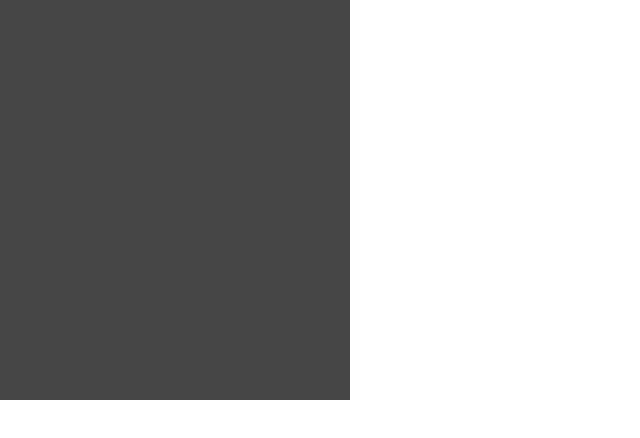
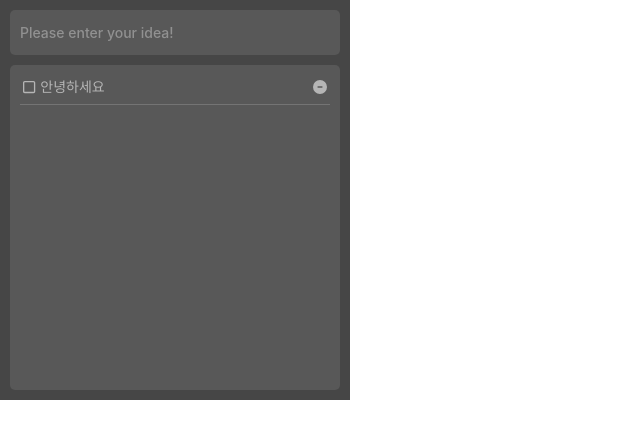
Before and after one commit to pokycookie/web-scheduler-light, a website built with webpack: page public/index.html in a window 1280 px wide. Shown: the whole page, without its empty margins (0-640 px from the left). Built offline with nearby package versions, Linux system fonts and the light colour scheme; a web font is replaced by a local one.

Commit message:
design: add fontawesome, set basic design

```diff
--- a/public/index.html
+++ b/public/index.html
@@ -6,6 +6,17 @@
 </head>
 <body>
     <noscript>You need to enable JavaScript to run this app.</noscript>
-    <div id="root"></div>
+    <div id="root">
+        <div class="input__area">
+            <input type="text" placeholder="Please enter your idea!" />
+        </div>
+        <ul class="list__area">
+            <li>
+                <i class="fa-regular fa-square"></i>
+                <p>안녕하세요</p>
+                <i class="fa-solid fa-circle-minus"></i>
+            </li>
+        </ul>
+    </div>
 </body>
 </html>
--- a/src/index.ts
+++ b/src/index.ts
@@ -1,3 +1,4 @@
 import "./styles/global.scss";
+import "@fortawesome/fontawesome-free/js/all.js";
 
 console.log("hello");
--- a/src/styles/global.scss
+++ b/src/styles/global.scss
@@ -16,14 +16,81 @@ body {
   height: 400px;
   position: relative;
 
-  background-color: $bgDark700;
   box-sizing: border-box;
   padding: 10px;
+  overflow: hidden;
+
+  background-color: $bgDark700;
 
   display: flex;
   flex-direction: column;
-  justify-content: space-between;
+  justify-content: flex-start;
   align-items: center;
+  gap: 10px;
+}
 
-  overflow: hidden;
+.input__area {
+  width: 100%;
+  position: relative;
+
+  input {
+    width: 100%;
+    height: 45px;
+
+    box-sizing: border-box;
+    padding: 0px 10px;
+    border: none;
+    border-radius: 5px;
+
+    background-color: $bgDark600;
+    color: $textGray200;
+    font: inherit;
+    font-size: 14px;
+    font-weight: 500;
+
+    &::placeholder {
+      color: $textGray400;
+    }
+
+    &:focus {
+      outline: 2px solid $textGray200;
+    }
+  }
 }
+
+.list__area {
+  flex: 1;
+  width: 100%;
+  position: relative;
+
+  box-sizing: border-box;
+  padding: 0px 10px;
+  border: none;
+  border-radius: 5px;
+
+  background-color: $bgDark600;
+
+  li {
+    width: 100%;
+
+    box-sizing: border-box;
+    padding: 15px 3px 10px 3px;
+    border-bottom: 1px solid $textGray500;
+
+    color: $textGray300;
+    font: inherit;
+    font-size: 14px;
+
+    display: flex;
+    justify-content: flex-start;
+    align-items: flex-end;
+    gap: 5px;
+
+    p {
+      flex: 1;
+      overflow: hidden;
+      white-space: nowrap;
+      text-overflow: ellipsis;
+    }
+  }
+}
```
Also changed, not shown: package.json (+5 -2 lines), 1 other file.
